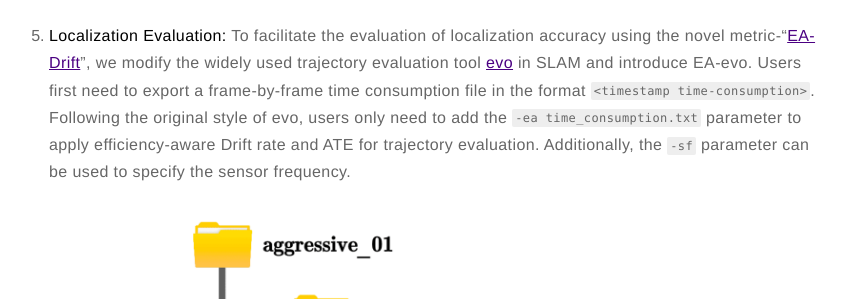
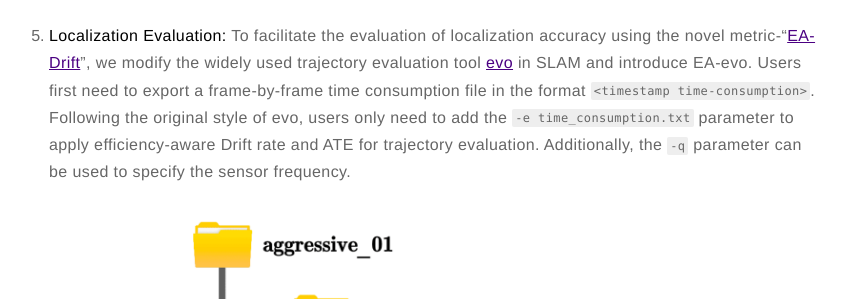
Before and after one commit to Yaepiii/M2UD, a Jekyll site: the page built from _posts/Dataset/2025-03-04-development-kit.markdown, in a window 1280 px wide and 900 px high, scrolled down 888 px. Shown: the part 149-448 px from the top of the window, without its empty margins (226-1071 px from the left). Built offline with Jekyll 4.4.1, drawn with Linux system fonts in a browser that asks for light colours; nearby versions of some CDN libraries; comment, search, counter and statistics services are not loaded.

````diff
--- a/_posts/Dataset/2025-03-04-development-kit.markdown
+++ b/_posts/Dataset/2025-03-04-development-kit.markdown
@@ -26,6 +26,6 @@ To enhance usability and facilitate evaluation, a series of [development kits](h
 
 4. **RTK Topic Publisher:** The *RTK_process.cpp* file reads GGA or VTG protocol data from the serial port, then repackages and publishes the original position information, the number of GPS satellites, timestamps, signal quality, and other relevant data as RTK ROS topics.
 
-5. **Localization Evaluation:** To facilitate the evaluation of localization accuracy using the novel metric-"[EA-Drift](https://yaepiii.github.io/M2UD//ea-drift/)", we modify the widely used trajectory evaluation tool [evo](https://github.com/MichaelGrupp/evo) in SLAM and introduce EA-evo. Users first need to export a frame-by-frame time consumption file in the format ```<timestamp time-consumption>```. Following the original style of evo, users only need to add the ```-ea time_consumption.txt``` parameter to apply efficiency-aware Drift rate and ATE for trajectory evaluation. Additionally, the ```-sf``` parameter can be used to specify the sensor frequency.
+5. **Localization Evaluation:** To facilitate the evaluation of localization accuracy using the novel metric-"[EA-Drift](https://yaepiii.github.io/M2UD//ea-drift/)", we modify the widely used trajectory evaluation tool [evo](https://github.com/MichaelGrupp/evo) in SLAM and introduce EA-evo. Users first need to export a frame-by-frame time consumption file in the format ```<timestamp time-consumption>```. Following the original style of evo, users only need to add the ```-e time_consumption.txt``` parameter to apply efficiency-aware Drift rate and ATE for trajectory evaluation. Additionally, the ```-q``` parameter can be used to specify the sensor frequency.
 
 ![figure](../../assets/image/figure9.png)
````
